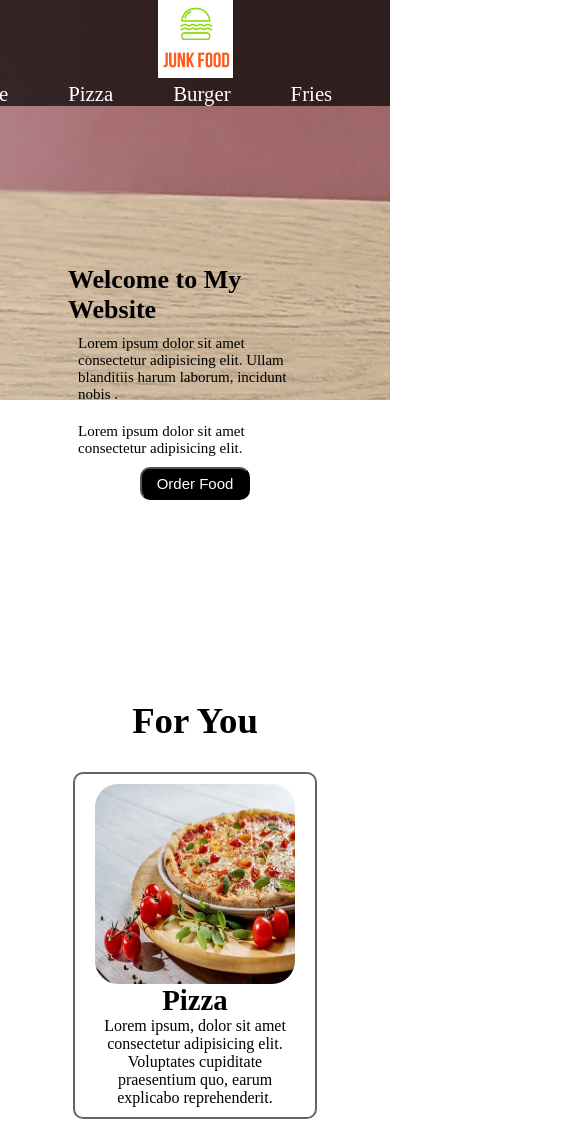
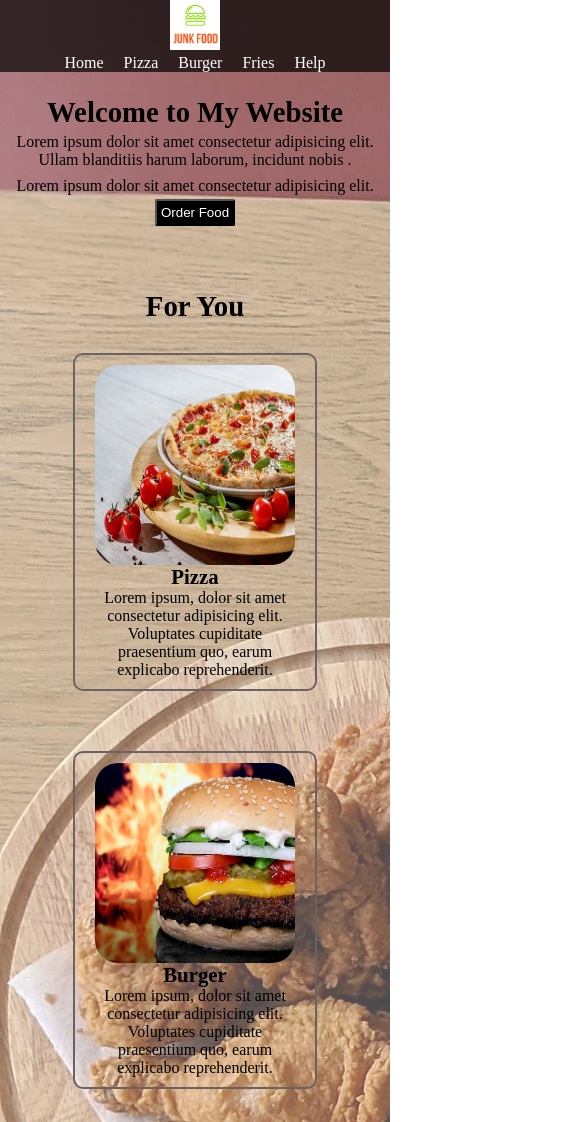
Before and after one commit to iamtheritikraj/Food-Website, a plain HTML site: page index.html in a window 390 px wide. Shown: the top 1122 px of the page, 585 px wide, since content can reach past the window. Drawn offline with Linux system fonts and the light colour scheme; a web font is replaced by a local one.

Commit message:
Update responsive.css

```diff
--- a/responsive.css
+++ b/responsive.css
@@ -2,43 +2,76 @@
     flex-direction: column;
 }
 
+#navbar img {
+    height: 50px;
+    width: 50px;
+}
+
+#navbar ul li a {
+    padding: 1px 0px;
+    font-size: 1rem;
+    border-radius: 1px;
+}
+
 #home {
-    height: 547px;
-    padding: 3px 68px;
+    padding: 24px 2px;
+    text-align: center;
+}
+
+#home p {
+    margin: 4px;
 }
 
 #home::before {
-    height: 400px;
-}
-
-#home p {
-    font-size: 15px;
-}
-
-#home .h-primary {
-    font-size: 26px;
-}
-
-.btn {
-    padding: 6px 15px;
-    font-size: 15px;
-    border-radius: 10px;
+    height: 1320px;
 }
 
 .service-container {
-    flex-direction: column;
+    flex-wrap: wrap;
 }
 
 .clients {
     flex-wrap: wrap;
-    height: 314px;
 }
 
-.clients img {
+.reachus {
+    flex-direction: column;
+}
+
+.address,
+.contact {
+    margin: 5px;
+    padding: 28px 62px;
+    font-size: 1.2rem;
+}
+
+.contact input,
+.contact textarea {
     display: flex;
-    flex-wrap: wrap;
-    height: 100px;
-    width: 100px;
-    margin: 5px;
-    cursor: pointer;
+    flex-direction: column;
+    justify-content: center;
+    align-items: center;
+    width: 180px;
+    margin: rem;
+    border-radius: 3px;
+    font-size: 1.1rem;
 }
+
+.h-primary {
+    font-size: 1.8rem;
+}
+
+.h-secondary {
+    font-size: 1.3rem;
+}
+
+.para-text {
+    font-size: 1rem;
+}
+
+.btn {
+    padding: 4px;
+    color: white;
+    background-color: black;
+    border-radius: 2px;
+}
```
